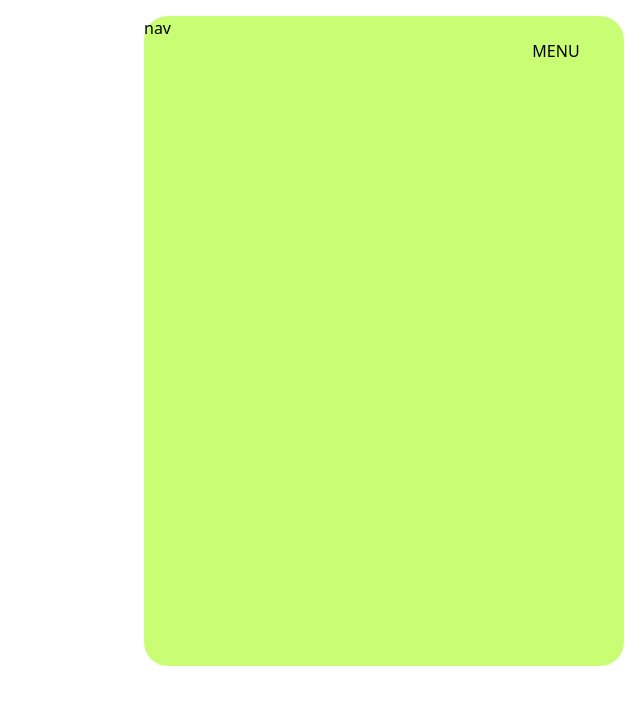
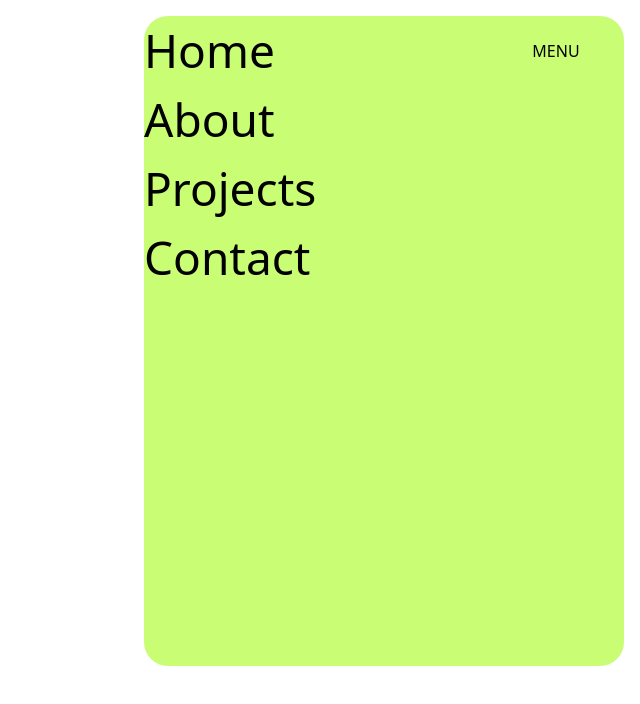
Before and after one commit to othmanahmeddora/portfolio-v3, a Next.js app: page / in a window 1280 px wide. Shown: the top 704 px of the page, without its empty margins (640-1280 px from the left). Built offline with nearby package versions, Linux system fonts and the light colour scheme.

Commit message:
create: navLinks.js in lib directory

```diff
--- a/components/Header/Header.jsx
+++ b/components/Header/Header.jsx
@@ -27,7 +27,7 @@ const Header = () => {
     <div className="fixed top-[2rem] right-[2rem]">
       <div
         ref={menuRef}
-        className="bg-[#c9fd74] w-[6.5rem] h-[2.5rem] rounded-[1.5rem]"
+        className="bg-[#c9fd74] w-full h-full rounded-[1.5rem]"
       >
         <NavLinks />
       </div>
--- a/components/Header/NavLinks/NavLinks.jsx
+++ b/components/Header/NavLinks/NavLinks.jsx
@@ -1,7 +1,21 @@
+import { links } from "@/lib/navLinks";
+import Link from "next/link";
 import React from "react";
 
 const NavLinks = () => {
-  return <nav>nav</nav>;
+  return (
+    <div className="min-h-screen">
+      <nav className="flex flex-col h-full pt-[5rem] pl-[2rem] text-[2.875rem]">
+        {links.map((link) => (
+          <div key={link.id}>
+            <Link href={link.path} className="block my-[1rem]">
+              {link.name}
+            </Link>
+          </div>
+        ))}
+      </nav>
+    </div>
+  );
 };
 
 export default NavLinks;
--- /dev/null
+++ b/lib/navLinks.js
@@ -0,0 +1,22 @@
+export const links = [
+  {
+    id: 1,
+    name: "Home",
+    path: "/",
+  },
+  {
+    id: 2,
+    name: "About",
+    path: "/",
+  },
+  {
+    id: 3,
+    name: "Projects",
+    path: "/",
+  },
+  {
+    id: 4,
+    name: "Contact",
+    path: "/",
+  },
+];
```
